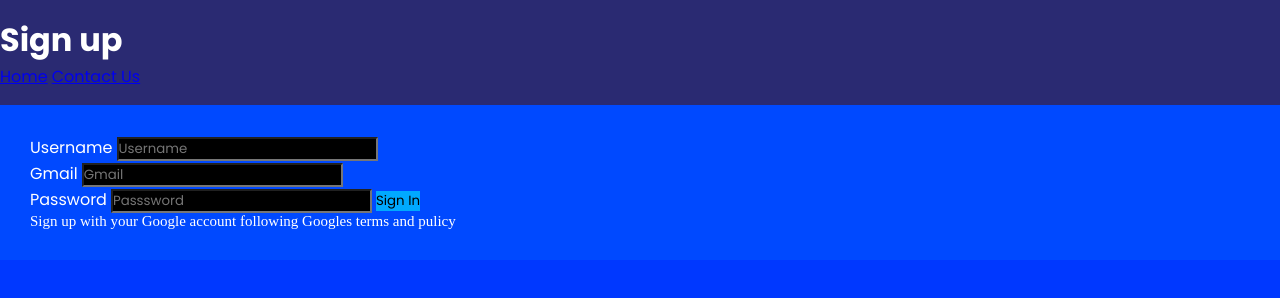
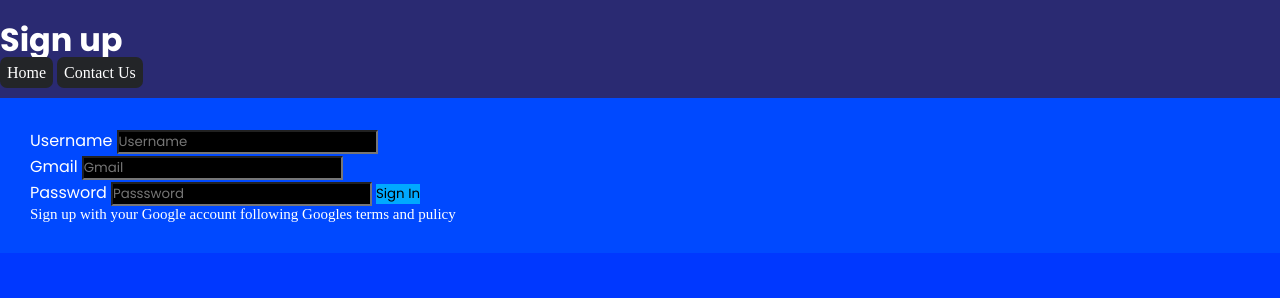
Before and after one commit to code790/Sign-In, a plain HTML site: page index.html in a window 1280 px wide. Drawn offline with Linux system fonts and the light colour scheme.

Commit message:
Update index.html

```diff
--- a/index.html
+++ b/index.html
@@ -79,9 +79,13 @@
         h1{
             font-family: Poppins;
         }
-        a{
-            font-family: Poppins;
-        }
+         a{
+        text-decoration: none;
+        color: white;
+        background-color: #232528;
+        padding: 7px;
+        border-radius: 7px;
+         }
         input{
             color: #CFEEFF;
             font-family: Poppins;
```
